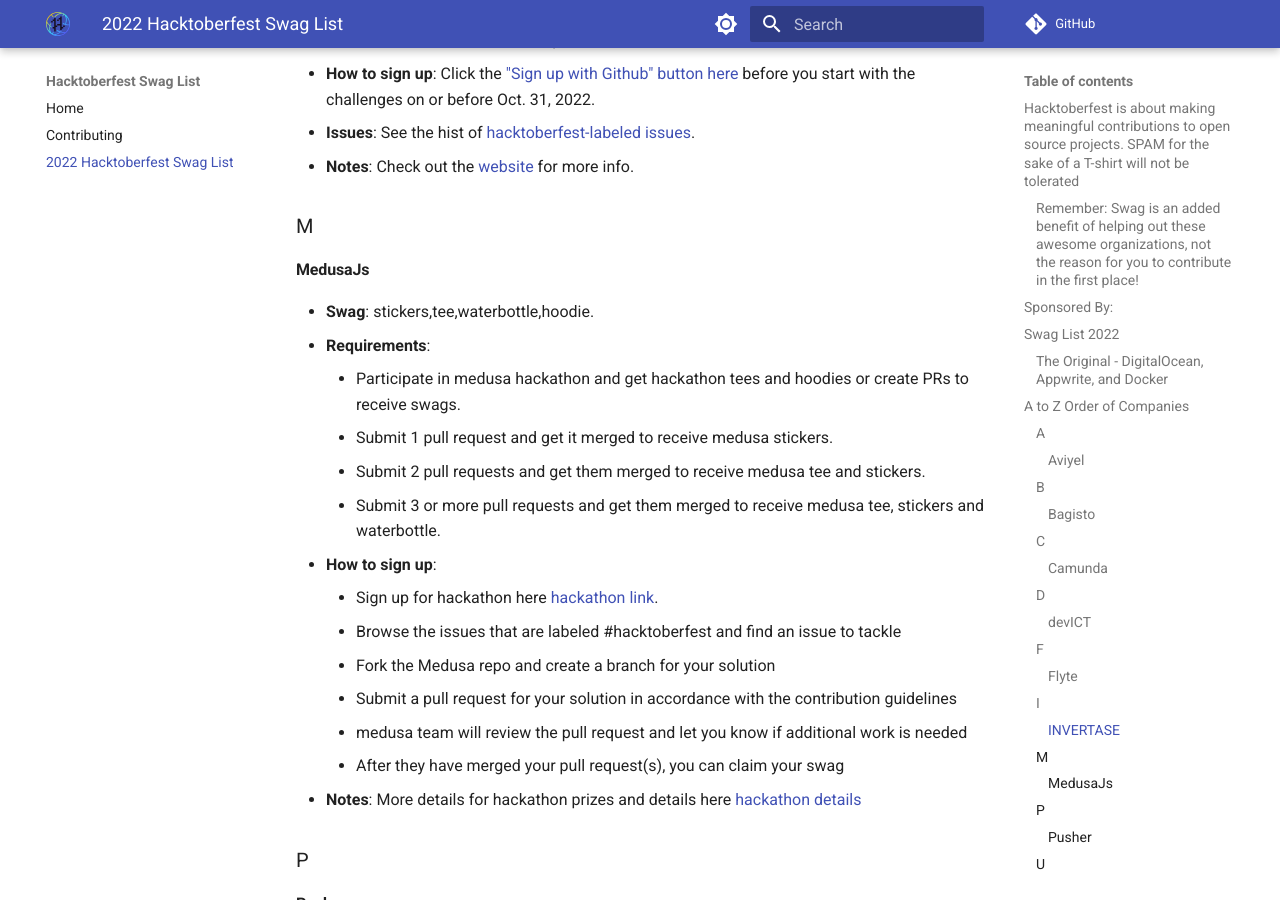
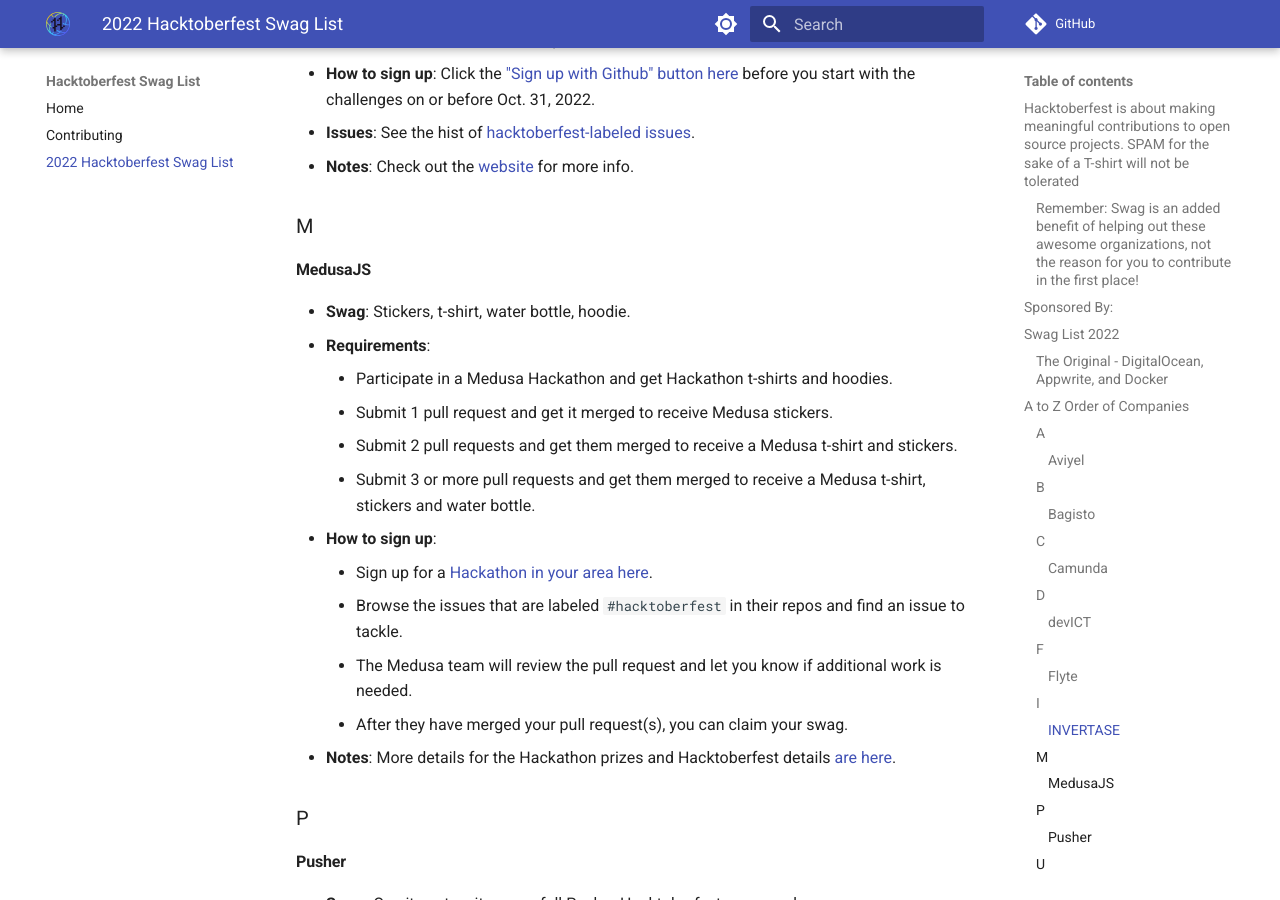
Before and after one commit to crweiner/hacktoberfest-swag-list, an MkDocs documentation site: the page built from docs/list.md, in a window 1280 px wide and 900 px high, scrolled down 3980 px. Built offline with MkDocs 1.6.1 and Material for MkDocs 9.7.7, drawn with Linux system fonts in a browser that asks for light colours; comment, search, counter and statistics services are not loaded.

Commit message:
Correct typos

```diff
--- a/docs/list.md
+++ b/docs/list.md
@@ -111,22 +111,20 @@
 
 ### M
 
-#### **MedusaJs**
+#### **MedusaJS**
 
-- **Swag**: stickers,tee,waterbottle,hoodie.
+- **Swag**: Stickers, t-shirt, water bottle, hoodie.
 - **Requirements**:
-    - Participate in medusa hackathon and get hackathon tees and hoodies or create PRs to receive swags.
-    - Submit 1 pull request and get it merged to receive medusa stickers.
-    - Submit 2 pull requests and get them merged to receive medusa tee and stickers.
-    - Submit 3 or more pull requests and get them merged to receive medusa tee, stickers and waterbottle.
+    - Participate in a Medusa Hackathon and get Hackathon t-shirts and hoodies.
+    - Submit 1 pull request and get it merged to receive Medusa stickers.
+    - Submit 2 pull requests and get them merged to receive a Medusa t-shirt and stickers.
+    - Submit 3 or more pull requests and get them merged to receive a Medusa t-shirt, stickers and water bottle.
 - **How to sign up**:
-    - Sign up for hackathon here [hackathon link](https://ky5eo2x1u81.typeform.com/to/oG2DCRg7?typeform-source=medusajs.com).
-    - Browse the issues that are labeled #hacktoberfest and find an issue to tackle
-    - Fork the Medusa repo and create a branch for your solution
-    - Submit a pull request for your solution in accordance with the contribution guidelines
-    - medusa team will review the pull request and let you know if additional work is needed
-    - After they have merged your pull request(s), you can claim your swag
-- **Notes**: More details for hackathon prizes and details here [hackathon details](https://medusajs.com/blog/medusa-hackathon)
+    - Sign up for a [Hackathon in your area here](https://ky5eo2x1u81.typeform.com/to/oG2DCRg7?typeform-source=hacktoberfestswaglist.com).
+    - Browse the issues that are labeled `#hacktoberfest` in their repos and find an issue to tackle.
+    - The Medusa team will review the pull request and let you know if additional work is needed.
+    - After they have merged your pull request(s), you can claim your swag.
+- **Notes**: More details for the Hackathon prizes and Hacktoberfest details [are here](https://medusajs.com/blog/medusa-hackathon).
 
 ### P
 
```
